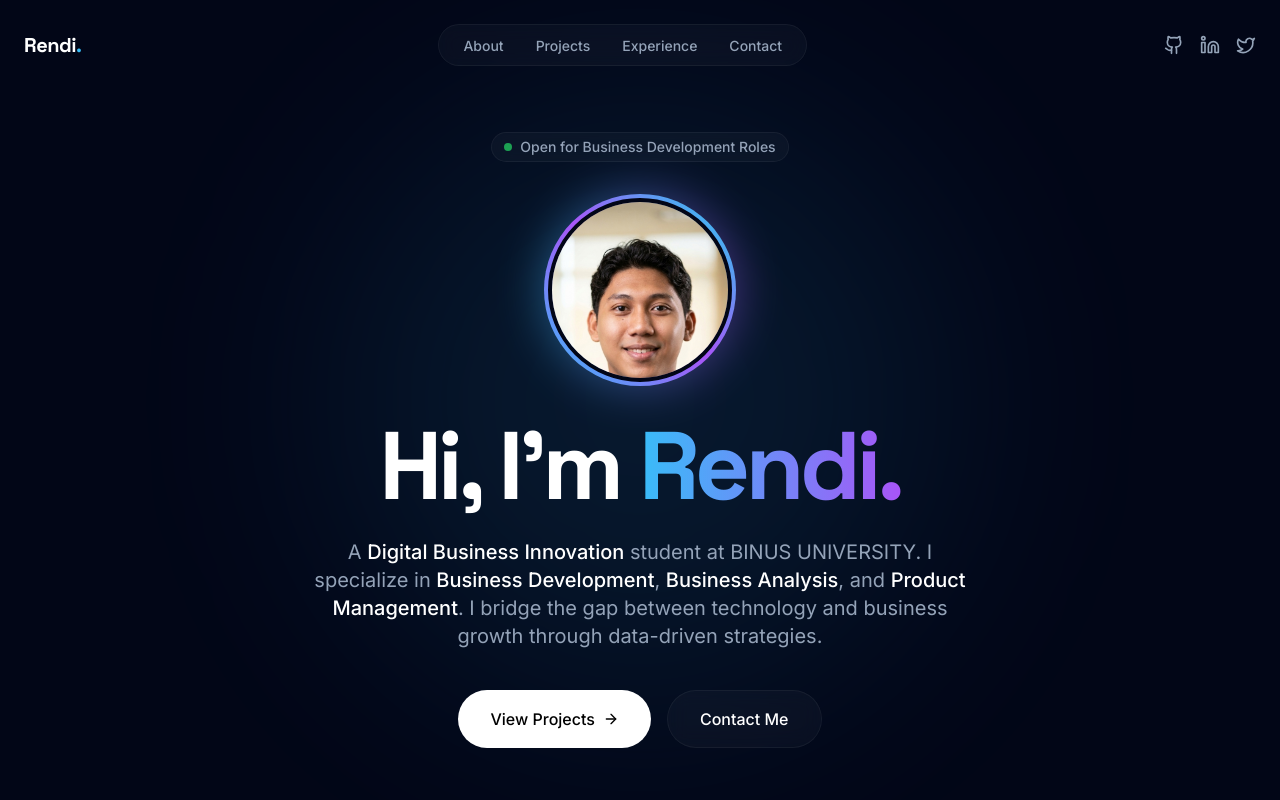
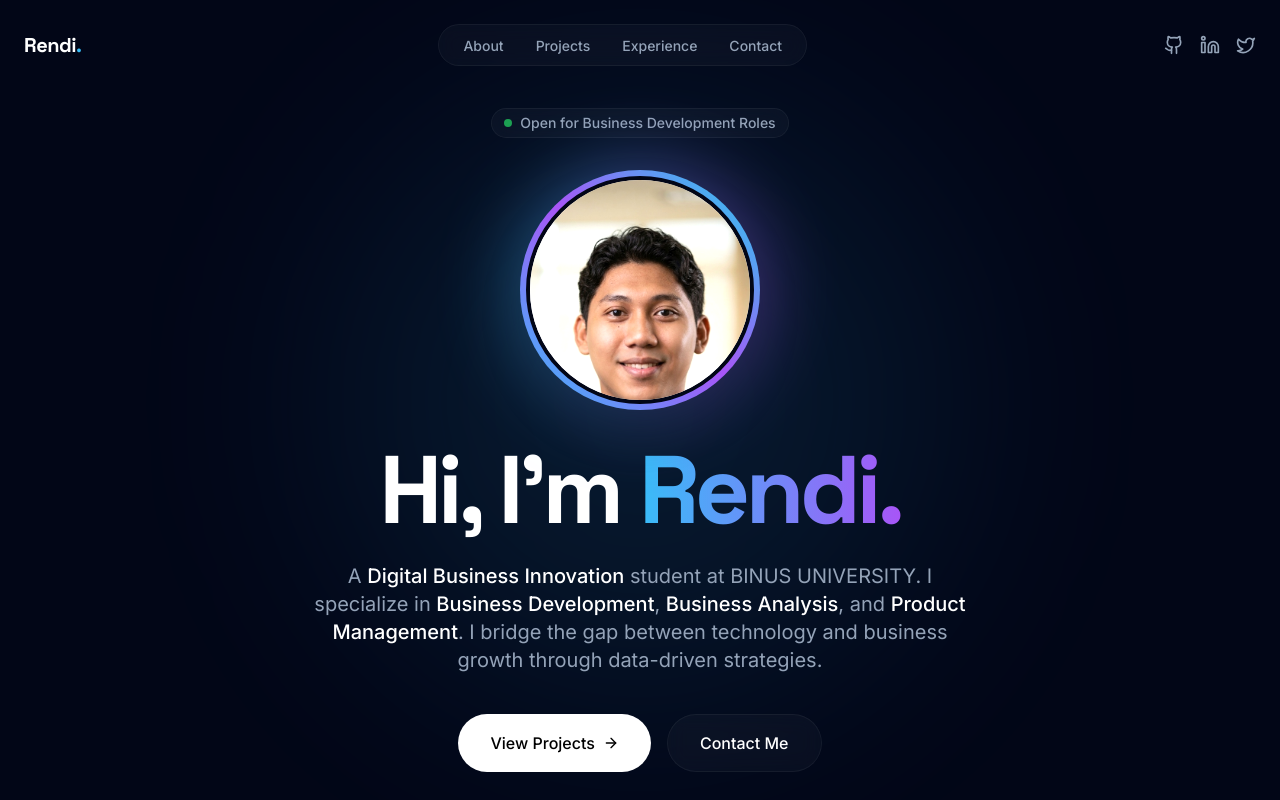
Before and after one commit to rendiody0911/porto, a Next.js app: page / in a window 1280 px wide. Shown: the top 800 px of the page. Built offline with nearby package versions, Linux system fonts and the light colour scheme.

Commit message:
Increase profile picture size and clarity

```diff
--- a/components/Hero.tsx
+++ b/components/Hero.tsx
@@ -26,14 +26,14 @@ export default function Hero() {
           transition={{ duration: 0.5, type: "spring", bounce: 0.4 }}
           className="mb-8 relative"
         >
-          <div className="absolute inset-0 bg-gradient-to-r from-accent to-purple-500 rounded-full blur-xl opacity-40 animate-pulse" />
-          <div className="relative w-40 h-40 md:w-48 md:h-48 rounded-full p-1 bg-gradient-to-tr from-accent via-purple-500 to-cyan-400">
-            <div className="w-full h-full rounded-full overflow-hidden border-4 border-background bg-black/50">
+          <div className="absolute inset-0 bg-gradient-to-r from-accent to-purple-500 rounded-full blur-2xl opacity-50 animate-pulse" />
+          <div className="relative w-48 h-48 md:w-60 md:h-60 rounded-full p-1.5 bg-gradient-to-tr from-accent via-purple-500 to-cyan-400 shadow-2xl">
+            <div className="w-full h-full rounded-full overflow-hidden border-4 border-background bg-white">
               {/* eslint-disable-next-line @next/next/no-img-element */}
               <img
                 src="/profile.jpg"
                 alt="Rendi Ody Setiawan"
-                className="w-full h-full object-cover object-top hover:scale-110 transition-transform duration-500"
+                className="w-full h-full object-cover object-top hover:scale-110 transition-transform duration-500 brightness-110 contrast-105"
               />
             </div>
           </div>
```
